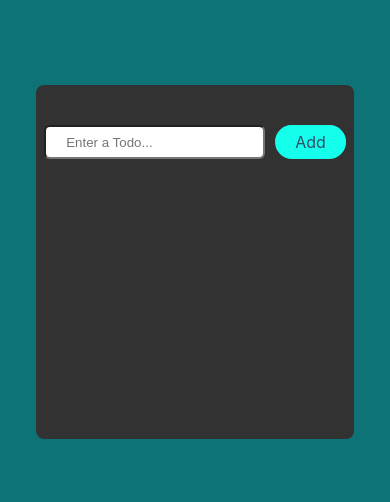
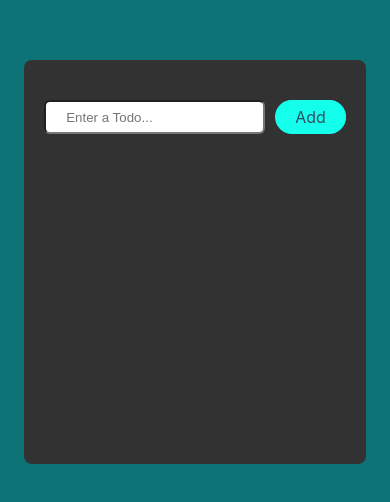
Before and after one commit to abdullah-900/Todo-List, a Next.js app: page / in a window 390 px wide. Shown: the part 168-670 px from the top of the page. Built offline with nearby package versions, Linux system fonts and the light colour scheme.

Commit message:
css changes

```diff
--- a/pages/style.css
+++ b/pages/style.css
@@ -124,12 +124,3 @@ body{
     border-radius: 6px;
     transition: all 0.375s;
   }
-
-
-  @media (max-width: 576px) {
-    .child{
-      padding-left: 8px;
-      padding-right: 8px;
-      padding-bottom: 250px;
-    }
-   }
```
